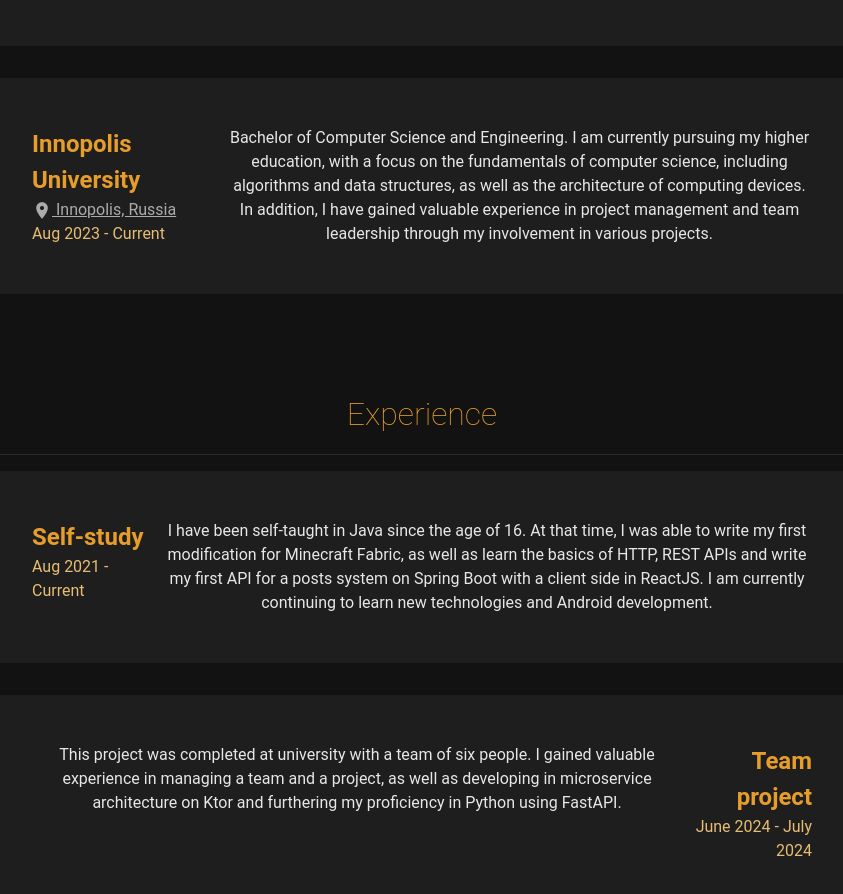
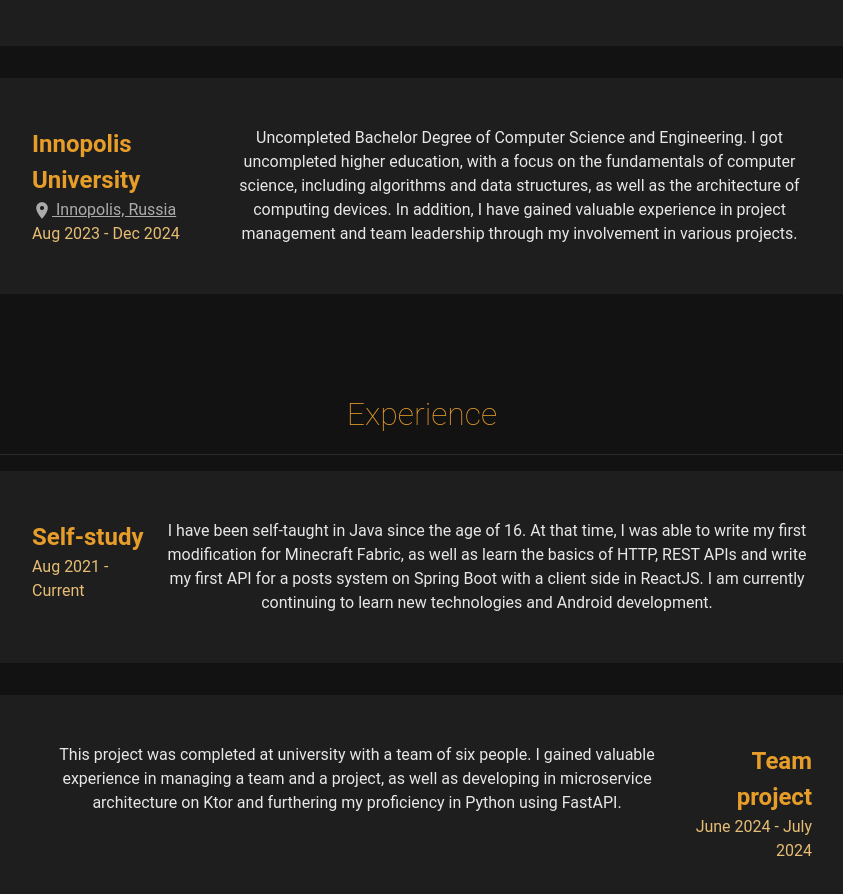
Before and after one commit to GalievDev/galievdev.github.io, a Vue app: page / in a window 1280 px wide. Shown: the part 1060-1954 px from the top of the page, without its empty margins (218-1061 px from the left). Built offline with nearby package versions, Linux system fonts and the light colour scheme.

Commit message:
Education update

```diff
--- a/src/component/Education.vue
+++ b/src/component/Education.vue
@@ -91,12 +91,12 @@
               Innopolis, Russia
             </u>
             <p class="text-orange-accent-1">
-              Aug 2023 - Current
+              Aug 2023 - Dec 2024
             </p>
           </v-col>
           <v-col align="right">
             <p class="text-center">
-              Bachelor of Computer Science and Engineering. I am currently pursuing my higher education, with a focus on the fundamentals of
+              Uncompleted Bachelor Degree of Computer Science and Engineering. I got uncompleted higher education, with a focus on the fundamentals of
               computer science, including algorithms and data structures, as well as the architecture of computing devices.
               In addition, I have gained valuable experience in project management and team leadership through my involvement in various projects.
             </p>
```
